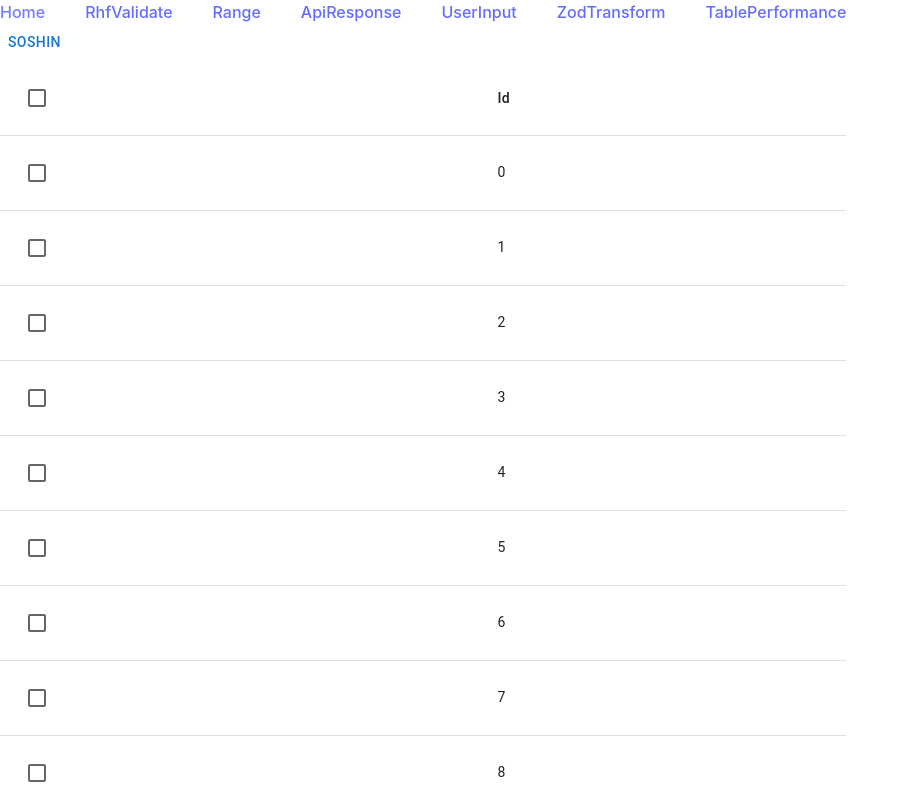
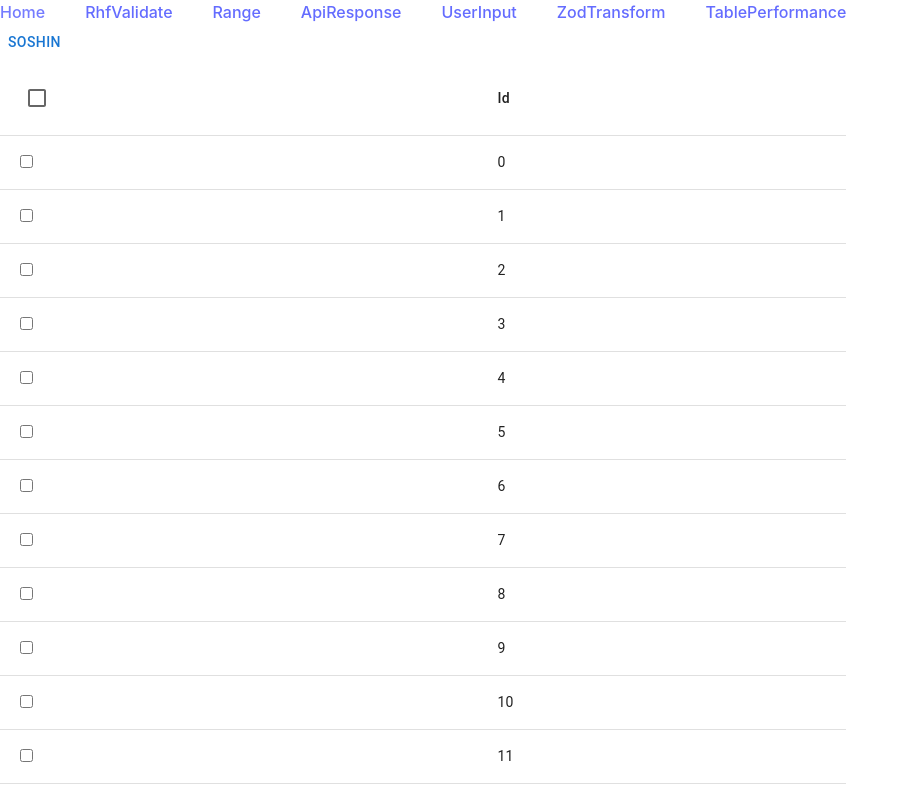
Before and after one commit to crypt0box/rhf-mui-practice, a React (Vite) app: page /tablePerformance in a window 1280 px wide. Shown: the top 800 px of the page, without its empty margins (0-909 px from the left). Built offline with nearby package versions, Linux system fonts and the light colour scheme.

Commit message:
mui辞めると相当早い

```diff
--- a/src/components/ui/RhfTableRow.tsx
+++ b/src/components/ui/RhfTableRow.tsx
@@ -1,7 +1,6 @@
 import { TableCell, TableRow, TableRowProps } from '@mui/material';
 import { UseControllerProps, useController } from 'react-hook-form';
 import { FieldValues } from 'react-hook-form/dist/types/fields';
-import { Checkbox } from './Checkbox';
 
 export type RhfTableRow<T extends FieldValues> = TableRowProps &
   UseControllerProps<T> & {
@@ -19,14 +18,23 @@ export const RhfTableRow = <T extends FieldValues>(
   return (
     <TableRow sx={{ backgroundColor: value && '#E6F2FF' }}>
       <TableCell>
-        <Checkbox
+        <input
+          type='checkbox'
+          ref={ref}
+          onChange={(e: React.ChangeEvent<HTMLInputElement>) => {
+            onChange(e.target.checked);
+          }}
+          {...rest}
+          checked={value || false}
+        />
+        {/* <Checkbox
           inputRef={ref}
           onChange={(e: React.ChangeEvent<HTMLInputElement>) => {
             onChange(e.target.checked);
           }}
           {...rest}
           checked={value || false}
-        />
+        /> */}
       </TableCell>
       {children}
     </TableRow>
```
